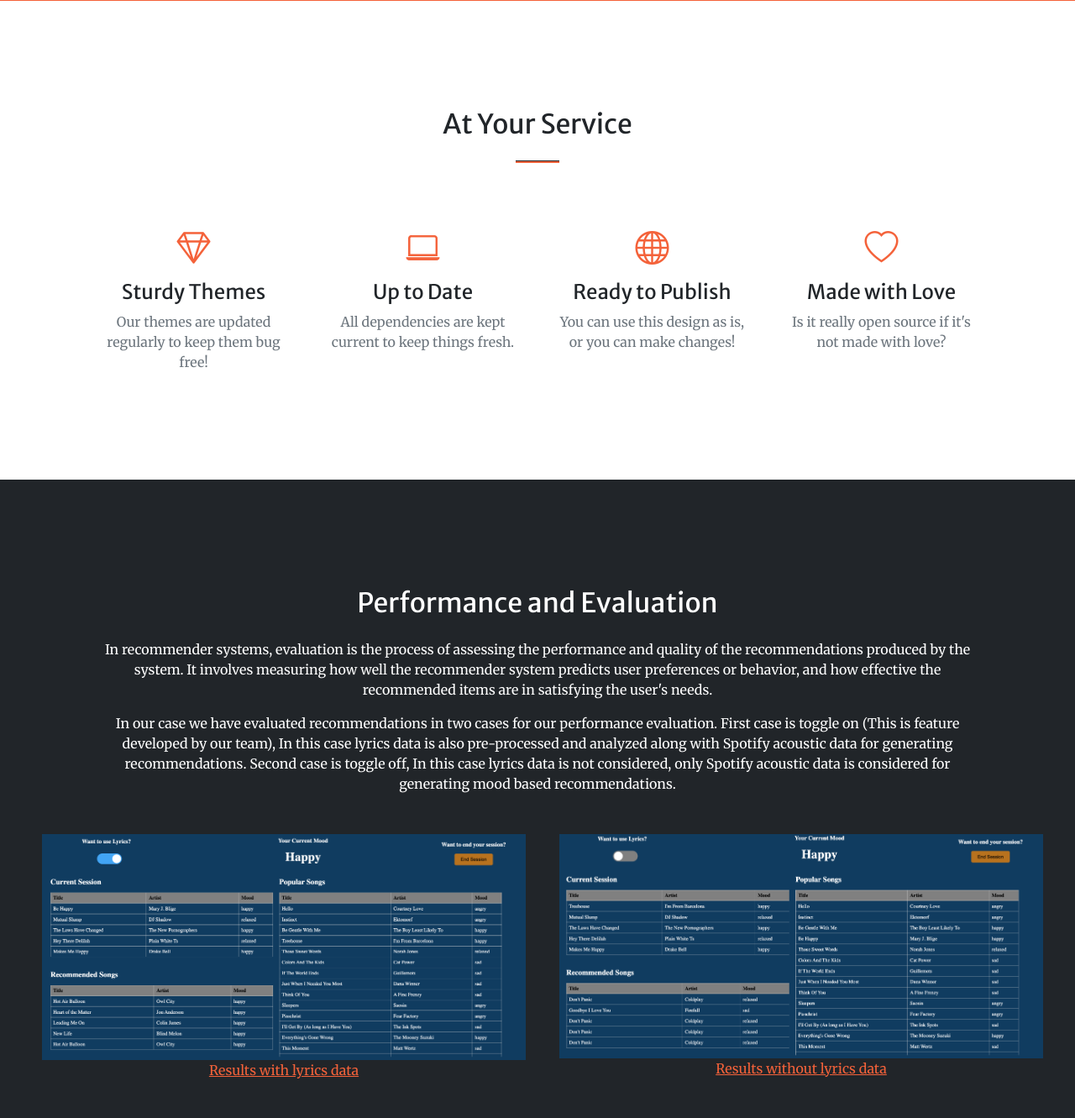
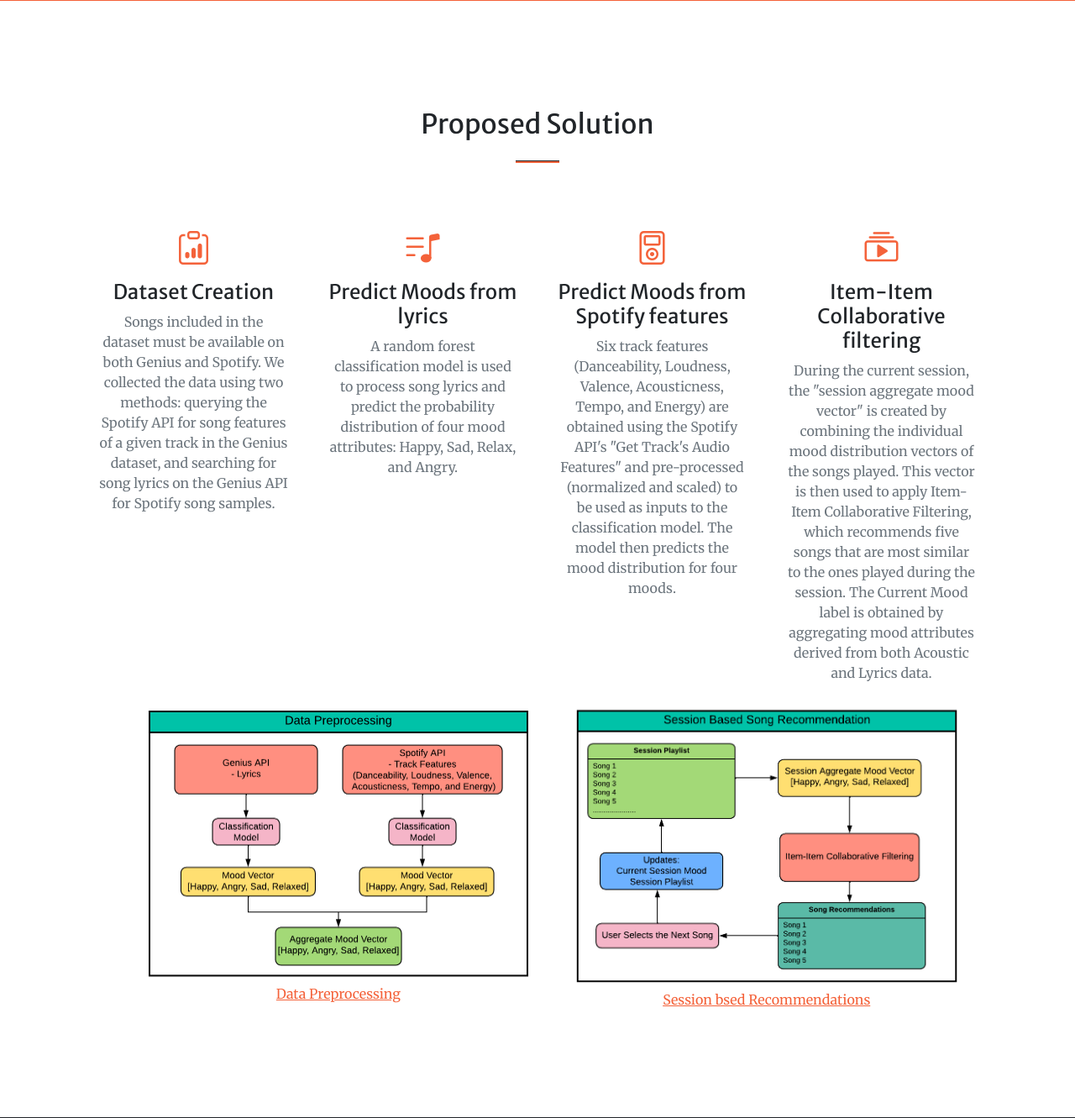
Before and after one commit to tamu-edu-students/tuneinmind, a Flask app: template templates/index.html in a window 1280 px wide. Shown: the part 1575-2906 px from the top of the page at 84% size. Run offline with Flask 3, Linux system fonts and the light colour scheme; the template is opened without the code that fills it, so the values that code supplies are empty; parts of the project's set-up code (start-up, migrations or seed data) failed here and were passed over; some libraries are stand-ins or nearby versions.

Commit message:
approach

```diff
--- a/templates/index.html
+++ b/templates/index.html
@@ -76,38 +76,62 @@
 <!-- Services-->
 <section class="page-section" id="services">
     <div class="container px-4 px-lg-5">
-        <h2 class="text-center mt-0">At Your Service</h2>
+        <h2 class="text-center mt-0">Proposed Solution</h2>
         <hr class="divider" />
         <div class="row gx-4 gx-lg-5">
             <div class="col-lg-3 col-md-6 text-center">
                 <div class="mt-5">
-                    <div class="mb-2"><i class="bi-gem fs-1 text-primary"></i></div>
-                    <h3 class="h4 mb-2">Sturdy Themes</h3>
-                    <p class="text-muted mb-0">Our themes are updated regularly to keep them bug free!</p>
+                    <div class="mb-2"><i class="bi-clipboard-data fs-1 text-primary"></i></div>
+                    <h3 class="h4 mb-2">Dataset Creation</h3>
+                    <p class="text-muted mb-0">Songs included in the dataset must be available on both Genius and Spotify. We collected the data using two methods: querying the Spotify API for song features of a given track in the Genius dataset, and searching for song lyrics on the Genius API for Spotify song samples.</p>
                 </div>
             </div>
             <div class="col-lg-3 col-md-6 text-center">
                 <div class="mt-5">
-                    <div class="mb-2"><i class="bi-laptop fs-1 text-primary"></i></div>
-                    <h3 class="h4 mb-2">Up to Date</h3>
-                    <p class="text-muted mb-0">All dependencies are kept current to keep things fresh.</p>
+                    <div class="mb-2"><i class="bi-music-note-list fs-1 text-primary"></i></div>
+                    <h3 class="h4 mb-2">Predict Moods from lyrics</h3>
+                    <p class="text-muted mb-0">A random forest classification model is used to process song lyrics and predict the probability distribution of four mood attributes: Happy, Sad, Relax, and Angry.</p>
                 </div>
             </div>
             <div class="col-lg-3 col-md-6 text-center">
                 <div class="mt-5">
-                    <div class="mb-2"><i class="bi-globe fs-1 text-primary"></i></div>
-                    <h3 class="h4 mb-2">Ready to Publish</h3>
-                    <p class="text-muted mb-0">You can use this design as is, or you can make changes!</p>
+                    <div class="mb-2"><i class="bi-music-player fs-1 text-primary"></i></div>
+                    <h3 class="h4 mb-2">Predict Moods from Spotify features</h3>
+                    <p class="text-muted mb-0">Six track features (Danceability, Loudness, Valence, Acousticness, Tempo, and Energy) are obtained using the Spotify API's "Get Track's Audio Features" and pre-processed (normalized and scaled) to be used as inputs to the classification model. The model then predicts the mood distribution for four moods.</p>
                 </div>
             </div>
             <div class="col-lg-3 col-md-6 text-center">
                 <div class="mt-5">
-                    <div class="mb-2"><i class="bi-heart fs-1 text-primary"></i></div>
-                    <h3 class="h4 mb-2">Made with Love</h3>
-                    <p class="text-muted mb-0">Is it really open source if it's not made with love?</p>
+                    <div class="mb-2"><i class="bi-collection-play fs-1 text-primary"></i></div>
+                    <h3 class="h4 mb-2">Item-Item Collaborative filtering</h3>
+                    <p class="text-muted mb-0">During the current session, the "session aggregate mood vector" is created by combining the individual mood distribution vectors of the songs played. This vector is then used to apply Item-Item Collaborative Filtering, which recommends five songs that are most similar to the ones played during the session. The Current Mood label is obtained by aggregating mood attributes derived from both Acoustic and Lyrics data.</p>
                 </div>
             </div>
         </div>
+        <br>
+
+    <div class="container-fluid p-0">
+      <div class="row g-0">
+          <div style = "width: 45%; margin-left: 50px;" class="col-lg-4 col-sm-6">
+              <a class="portfolio-box" href="../static/assets/img/TuneInMind_1.png" title="Project Name">
+                  <img class="img-fluid" src="../static/assets/img/TuneInMind_1.png" alt="..." />
+                  <div class="portfolio-box-caption">
+                      <!-- <div class="project-category text-white-50">Category</div> -->
+                      <div style = "text-align: center" class="project-name">Data Preprocessing</div>
+                  </div>
+              </a>
+          </div>
+          <div style = "width: 45%; margin-left: 40px;" class="col-lg-4 col-sm-6">
+              <a class="portfolio-box" href="../static/assets/img/TuneInMind_2.png" title="Project Name">
+                  <img class="img-fluid" src="../static/assets/img/TuneInMind_2.png" alt="..." />
+                  <div class="portfolio-box-caption">
+                      <!-- <div class="project-category text-white-50">Category</div> -->
+                      <div style = "text-align: center" class="project-name">Session bsed Recommendations</div>
+                  </div>
+              </a>
+          </div>
+      </div>
+   </div>
     </div>
 </section>
 <!-- Evaluation-->
```
Also changed, not shown: static/assets/img/TuneInMind_1.png (added), static/assets/img/TuneInMind_2.png (added).
